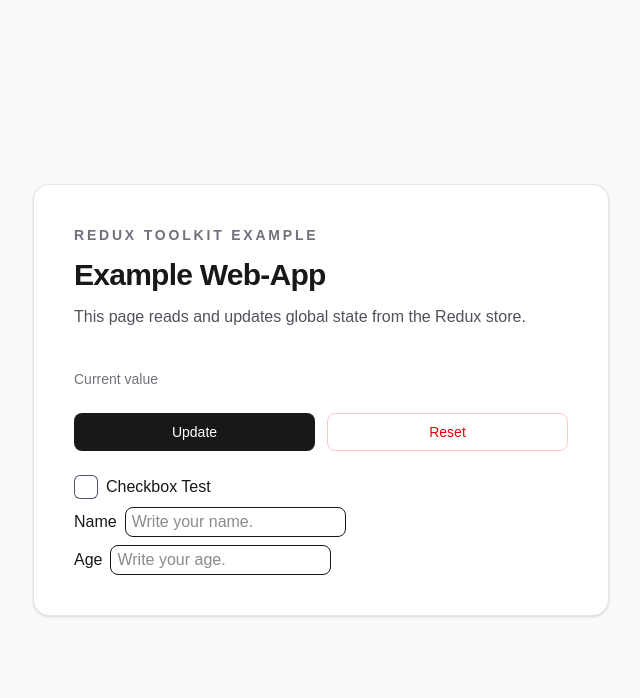
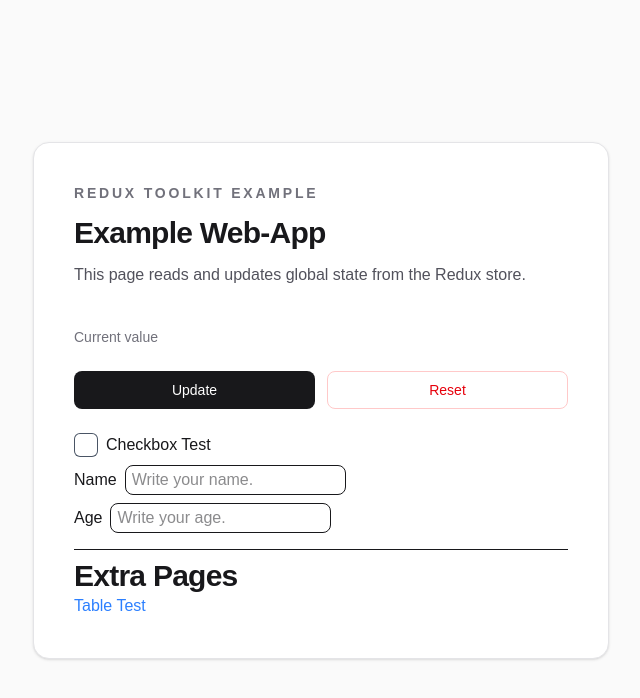
Before and after one commit to roxziman/AVSTAR, a Next.js app in the folder jakobs-toolbox/: page / in a window 1280 px wide. Shown: the top 698 px of the page, without its empty margins (319-959 px from the left). Built offline with nearby package versions, Linux system fonts and the light colour scheme.

Commit message:
Linking to table-test on start page

```diff
--- a/jakobs-toolbox/src/app/page.tsx
+++ b/jakobs-toolbox/src/app/page.tsx
@@ -63,6 +63,10 @@ export default function Home() {
             <Input type="number" label={"Age"} value={ageValue} setValue={setAgeValue} description={"Write your age."} />
           </div>
         </section>
+        <section className="border-t mt-4 pt-2">
+          <h1 className="text-3xl font-semibold tracking-tight">Extra Pages</h1>
+          <a className="text-blue-500" href="/table-test">Table Test</a>
+        </section>
       </main>
     </div>
   );
```
